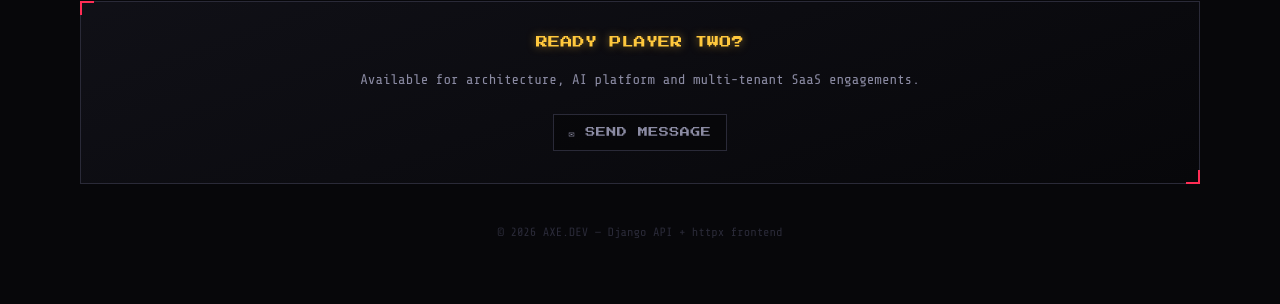
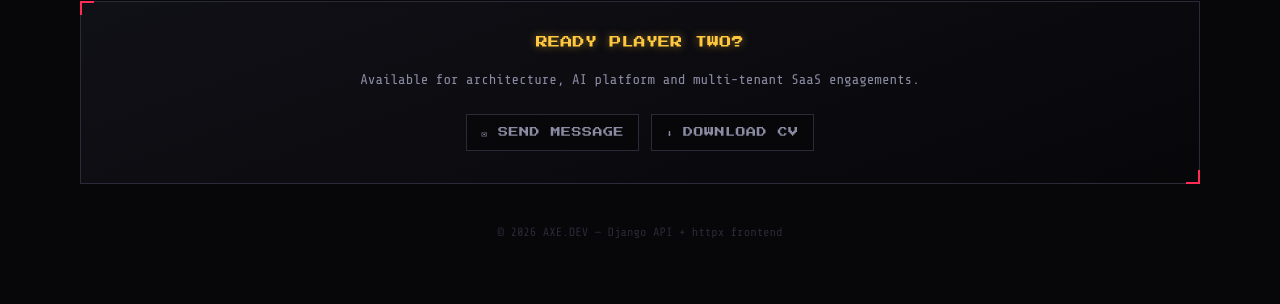
Before and after one commit to cokhane/django_portfolio, a Django app: template frontend/ui/templates/ui/home.html in a window 1280 px wide. Shown: the part 1632-1936 px from the top of the page. Run offline with Django 5.2, Linux system fonts and the light colour scheme; the template is opened without the code that fills it, so the values that code supplies are empty; some libraries are stand-ins or nearby versions.

Commit message:
feat(ui): serve the CV as a download from the hire-me panel
The CV sits beside SEND MESSAGE rather than in the nav: a screener ready
to act is already at #contact, and a 12px nav link that only resolves on
hover is the weaker tap target at 320px. The file is found by staticfiles
app-directory discovery, so STATICFILES_DIRS stays unset and no setting
changes. The stored name is role-shaped, not versioned, so a revised CV
replaces the blob without moving the URL; `download` names what the
visitor saves independently of that path, and is what makes the browser
save rather than open the 9-page PDF inline, which G5 ruled out.

```diff
--- a/frontend/ui/templates/ui/home.html
+++ b/frontend/ui/templates/ui/home.html
@@ -1,4 +1,5 @@
 {% extends "ui/base.html" %}
+{% load static %}
 
 {% block content %}
 <!-- ░░ NAV ░░ -->
@@ -163,7 +164,21 @@
     <p class="text-sm mb-6" style="color:var(--muted)">
       Available for architecture, AI platform and multi-tenant SaaS engagements.
     </p>
-    <a href="mailto:rhidzkhan.ahmad99@gmail.com" class="btn block sm:inline-block">✉ SEND MESSAGE</a>
+    {% comment %}
+      The CV sits beside the email rather than in the nav: a screener who is
+      ready to act is already here, and a 12px nav link that only resolves on
+      hover is the weaker tap target at 320px (F-13). `download` is what makes
+      the browser save instead of navigating, and it names the saved file
+      independently of the stored path -- so `cv.pdf` can be replaced by a
+      revised CV without the URL or this template moving. Under DJANGO_DEBUG=0
+      this href 404s until `collectstatic` has run with a web server in front;
+      that is the parked deployment question (A7/F1), not a defect here.
+    {% endcomment %}
+    <div class="flex flex-col sm:flex-row sm:justify-center gap-3">
+      <a href="mailto:rhidzkhan.ahmad99@gmail.com" class="btn">✉ SEND MESSAGE</a>
+      <a href="{% static 'ui/cv.pdf' %}" class="btn"
+         download="Rhidzkhan_Ahmad_Solution_Architect_CV.pdf">⬇ DOWNLOAD CV</a>
+    </div>
   </div>
   <p class="text-center text-xs mt-10" style="color:var(--line)">
     © {% now "Y" %} AXE.DEV — Django API + httpx frontend
```
Also changed, not shown: 1 other file.
